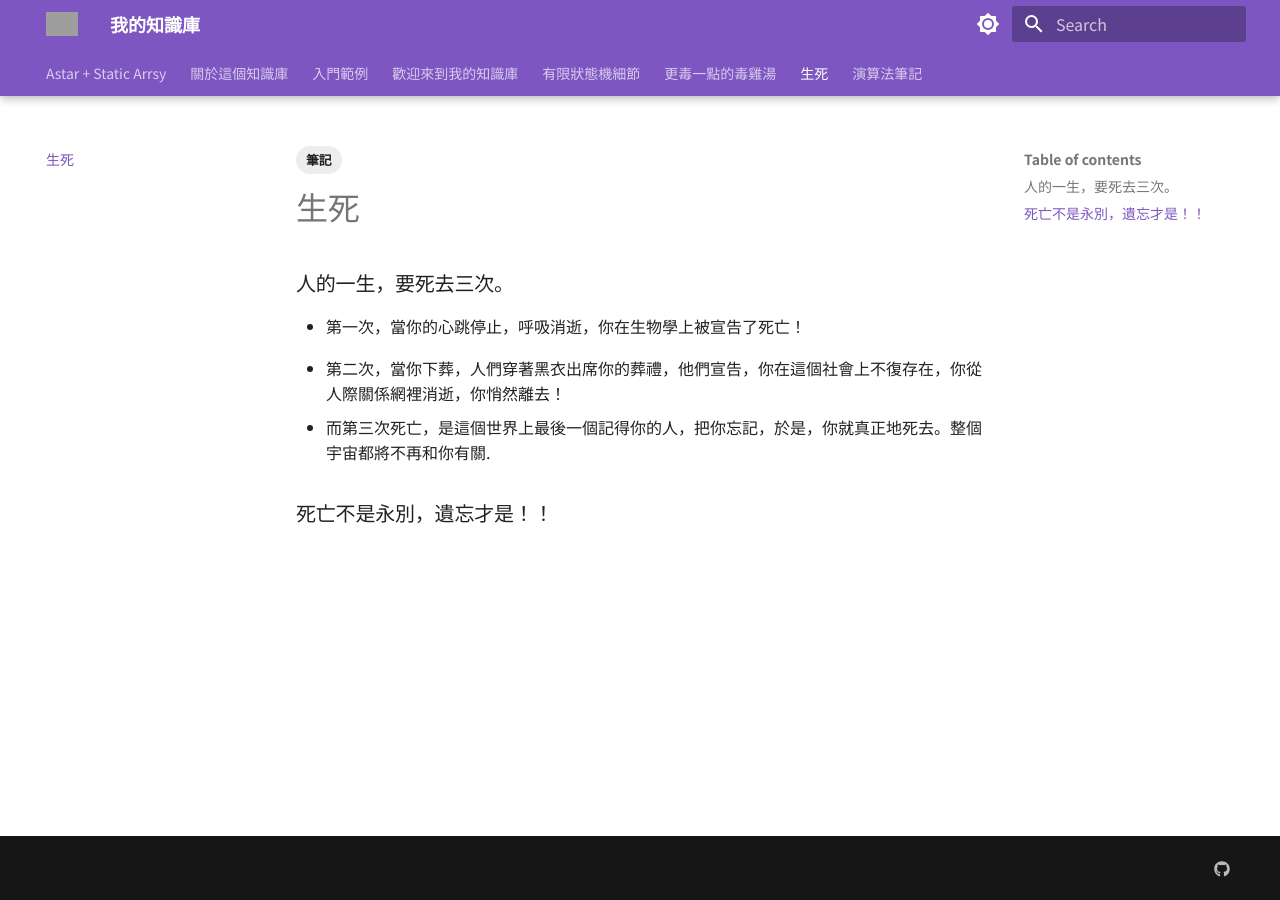
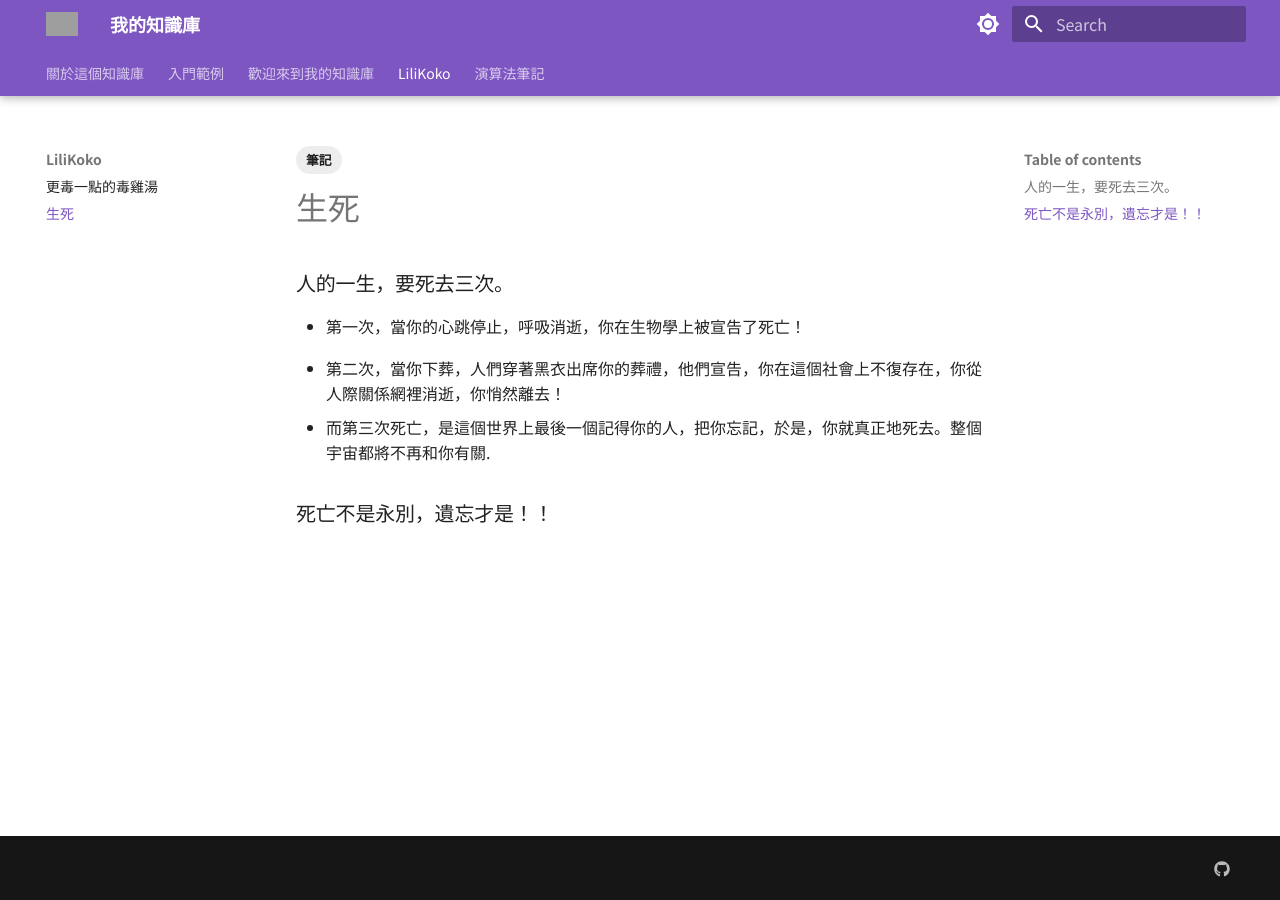
Before and after one commit to Loowootoo/mkb, an MkDocs documentation site: the page built from docs/生死.md, in a window 1280 px wide. Built offline with MkDocs 1.6.1 and Material for MkDocs 9.7.7, drawn with Linux system fonts in a browser that asks for light colours; part of the change alters nothing that is shown; grey boxes are pictures that could not be loaded.

Commit message:
Chicken Soup M

```diff
--- a/mkdocs.yml
+++ b/mkdocs.yml
@@ -1,17 +1,19 @@
 site_name: 我的知識庫
 site_description: 個人知識庫與筆記
-site_author: Couga
+site_author: Cougar Wu
 
 nav:
-  - Astar + Static Arrsy: 'Astar + Static Arrsy.md'
+
   - 關於這個知識庫: 'about.md'
   - 入門範例: 'getting-started.md'
   - 歡迎來到我的知識庫: 'index.md'
-  - 有限狀態機細節: '有限狀態機細節.md'
-  - 更毒一點的毒雞湯: '毒雞湯.md'
-  - 生死: '生死.md'
+  - LiliKoko:
+      - 更毒一點的毒雞湯: '毒雞湯.md'
+      - 生死: '生死.md'
   - 演算法筆記:
       - Memoization: 'Algorithm Design.md'
+      - Astar + Static Arrsy: 'Astar + Static Arrsy.md'
+      - 有限狀態機細節: '有限狀態機細節.md'
 theme:
   name: material
   palette:
@@ -75,5 +77,4 @@ markdown_extensions:
 extra:
   social:
     - icon: fontawesome/brands/github
-      link: https://github.com/Couga
   generator: false
```
